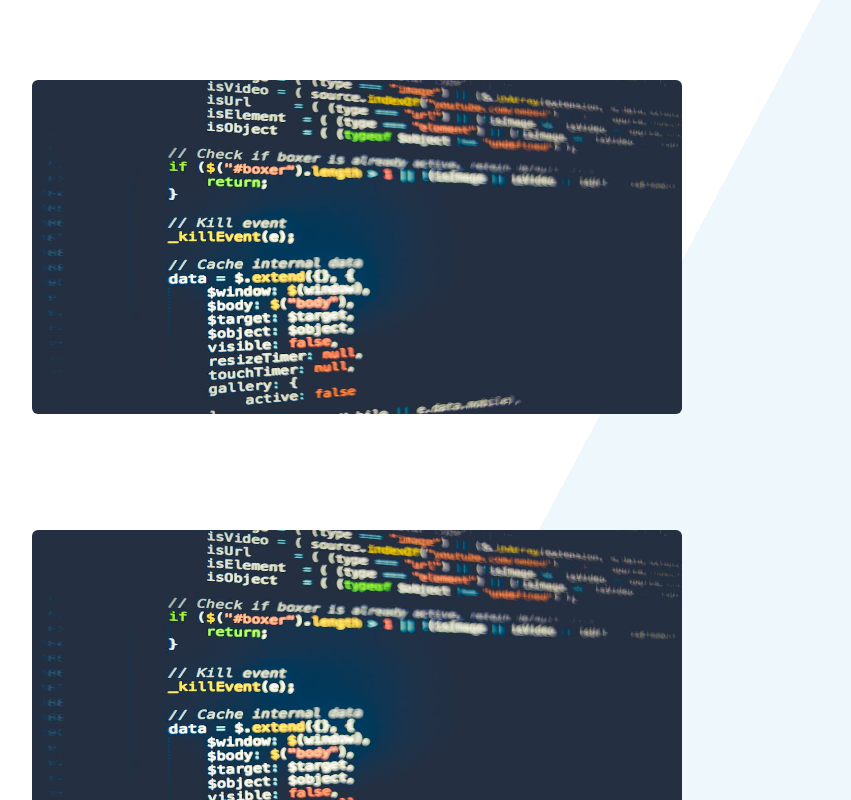
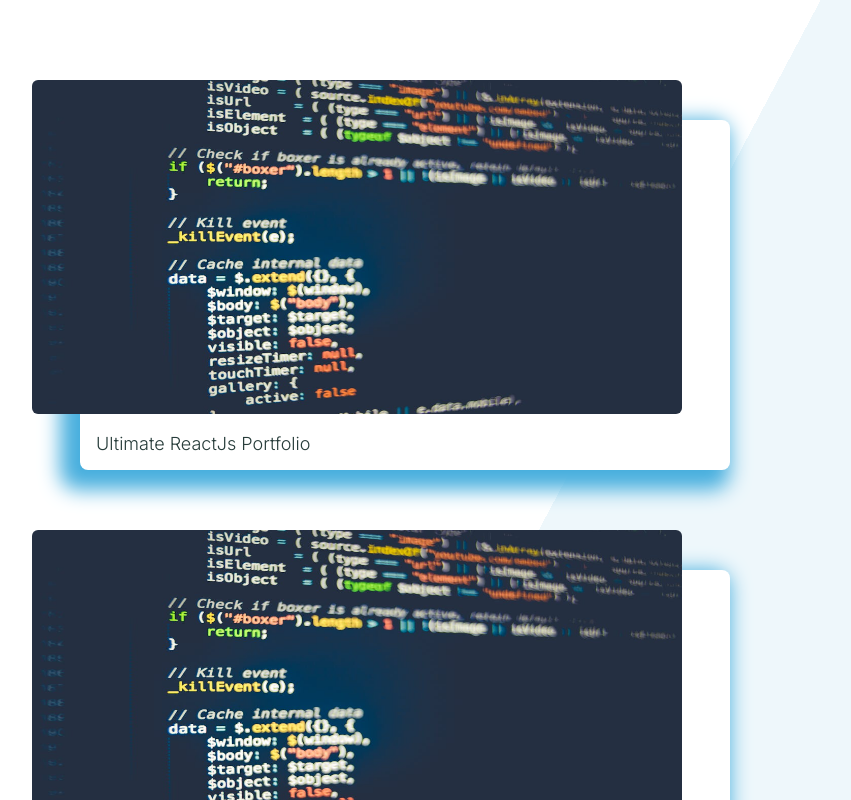
Before and after one commit to misiek869/portfolio, a Next.js app: page / in a window 1280 px wide. Shown: the part 1380-2180 px from the top of the page, without its empty margins (283-1134 px from the left). Built offline with nearby package versions, Linux system fonts and the light colour scheme.

Commit message:
add paragraph

```diff
--- a/src/app/components/SliderCard/SliderCard.tsx
+++ b/src/app/components/SliderCard/SliderCard.tsx
@@ -22,6 +22,15 @@ const SliderCard = ({
 						style={{ width: '100%', height: '80%' }}
 					/>
 				</div>
+				<div
+					className='absolute top-14 sm:left-12 rounded-lg bg-white h-[200px] lg:h-[350px] md:h-[300px] w-full'
+					style={{ boxShadow: '#48AFDE -10px 10px 20px 10px' }}>
+					<div className='relative  h-[200px] lg:h-[350px] md:h-[300px] w-[100%'>
+						<p className='absolute bottom-3 left-4 text-lg font-[300] capitalize'>
+							{item.name}
+						</p>
+					</div>
+				</div>
 			</div>
 		</>
 	)
```
